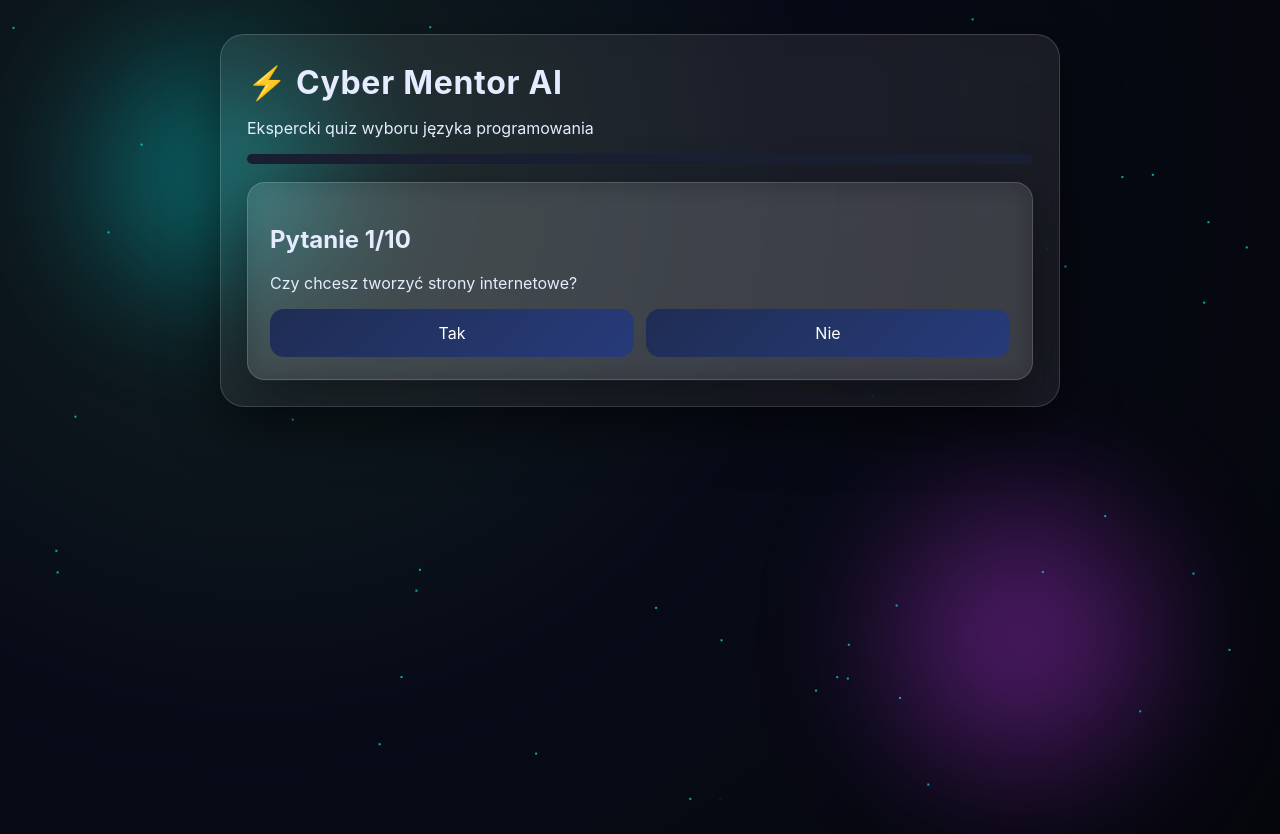
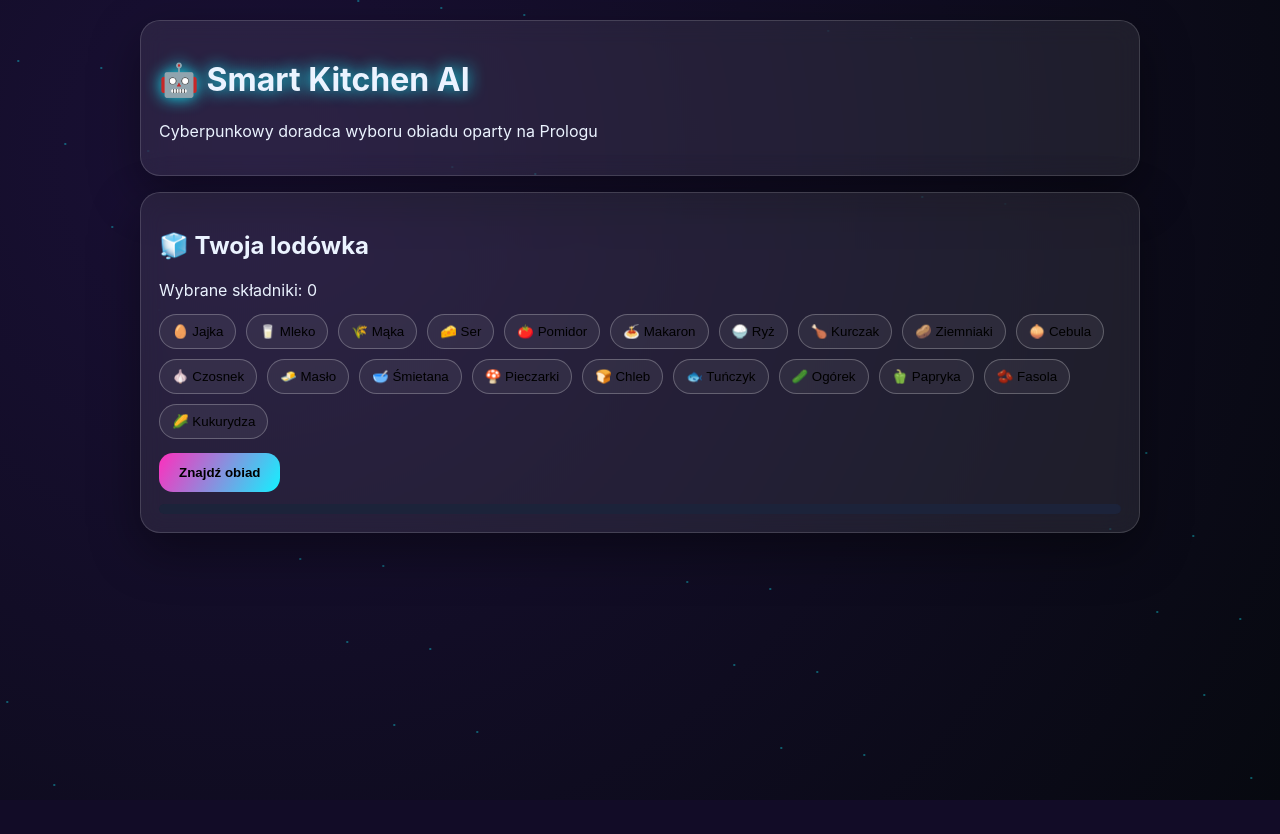
Before and after one commit to avtoZAZ/project_parydygmaty, a Flask app: page / in a window 1280 px wide. After the commit the page ends 800 px from the top, so only its background shows below. Run offline with Flask 3, Linux system fonts and the light colour scheme.

Commit message:
Create Smart Kitchen AI project with Prolog-based meal recommendations

```diff
--- a/app.py
+++ b/app.py
@@ -3,159 +3,156 @@ from __future__ import annotations
 import json
 import subprocess
 from dataclasses import dataclass
-from functools import reduce
 from pathlib import Path
-from typing import Dict, List
+from typing import Any
 
 from flask import Flask, jsonify, render_template, request
 
 BASE_DIR = Path(__file__).resolve().parent
-PROLOG_FILE = BASE_DIR / "expert.pl"
+PROLOG_FILE = BASE_DIR / "recipes.pl"
 
 app = Flask(__name__)
 
 
-@dataclass
-class Question:
-    key: str
-    text: str
-    feature: str
+@dataclass(frozen=True)
+class Ingredient:
+    name: str
+    label: str
+    emoji: str
 
 
 @dataclass
-class UserProfile:
-    answers: Dict[str, bool]
-
-    def selected_features(self, questions: List[Question]) -> List[str]:
-        # Funkcyjne przetwarzanie odpowiedzi (list comprehension)
-        return [q.feature for q in questions if self.answers.get(q.key, False)]
-
-    def score(self) -> float:
-        values = list(self.answers.values())
-        if not values:
-            return 0.0
-        # Funkcyjny reduce
-        total_yes = reduce(lambda acc, current: acc + (1 if current else 0), values, 0)
-        return round((total_yes / len(values)) * 100, 1)
+class Recipe:
+    slug: str
+    name: str
+    needed: list[str]
+    has: list[str]
+    missing: list[str]
+    match_percent: int
+    difficulty: str
+    prep_time: int
 
 
 @dataclass
 class Recommendation:
-    language: str
+    best: Recipe
+    alternatives: list[Recipe]
     reason: str
-    match_percent: float
-    reasons: List[str]
-    alternatives: List[Dict[str, object]]
-    ranking: List[Dict[str, object]]
 
 
-QUESTIONS = [
-    Question("web", "Czy chcesz tworzyć strony internetowe?", "web"),
-    Question("ai", "Czy interesuje Cię AI / data science?", "ai"),
-    Question("math", "Czy lubisz matematykę?", "math"),
-    Question("games", "Czy chcesz pisać gry?", "games"),
-    Question("simple", "Czy wolisz prostą składnię?", "simple"),
-    Question("mobile", "Czy interesują Cię aplikacje mobilne?", "mobile"),
-    Question("quick", "Czy chcesz szybko zobaczyć efekty?", "quick"),
-    Question("logic", "Czy lubisz logiczne myślenie?", "logic"),
-    Question("performance", "Czy zależy Ci na wysokiej wydajności?", "performance"),
-    Question("corporate", "Czy chcesz pracować w korporacji?", "corporate"),
+@dataclass
+class UserPantry:
+    ingredients: list[str]
+
+    def normalized(self) -> list[str]:
+        return sorted(set([x.strip().lower() for x in self.ingredients if x.strip()]))
+
+
+def prolog_query(goal: str) -> str:
+    cmd = ["swipl", "-q", "-s", str(PROLOG_FILE), "-g", f"{goal}, halt."]
+    result = subprocess.run(cmd, capture_output=True, text=True, check=False)
+    if result.returncode != 0:
+        raise RuntimeError(result.stderr.strip() or "Błąd SWI-Prolog")
+    lines = [line.strip() for line in result.stdout.splitlines() if line.strip()]
+    return lines[-1] if lines else ""
+
+
+def parse_list_atom(raw: str) -> list[str]:
+    cleaned = raw.strip().strip("[]")
+    if not cleaned:
+        return []
+    return [item.strip() for item in cleaned.split(",") if item.strip()]
+
+
+def get_recipes_for_pantry(user_ingredients: list[str]) -> list[Recipe]:
+    recipes = parse_list_atom(prolog_query("findall(D, przepis(D,_), Ds), writeln(Ds)"))
+    uterm = "[" + ",".join(user_ingredients) + "]"
+    rows: list[Recipe] = []
+
+    for recipe in recipes:
+        needed = parse_list_atom(prolog_query(f"skladniki_przepisu({recipe}, L), writeln(L)"))
+        has = parse_list_atom(prolog_query(f"pasujace_skladniki({recipe}, {uterm}, L), writeln(L)"))
+        missing = parse_list_atom(prolog_query(f"brakujace_skladniki({recipe}, {uterm}, L), writeln(L)"))
+        match_percent = int(prolog_query(f"procent_dopasowania({recipe}, {uterm}, P), writeln(P)"))
+        difficulty = prolog_query(f"trudnosc({recipe}, T), writeln(T)")
+        prep_time = int(prolog_query(f"czas({recipe}, C), writeln(C)"))
+        name = prolog_query(f"przepis({recipe}, N), writeln(N)")
+
+        rows.append(
+            Recipe(
+                slug=recipe,
+                name=name,
+                needed=needed,
+                has=has,
+                missing=missing,
+                match_percent=match_percent,
+                difficulty=difficulty,
+                prep_time=prep_time,
+            )
+        )
+
+    return sorted(rows, key=lambda r: (r.match_percent, -len(r.missing), -r.prep_time), reverse=True)
+
+
+def build_recommendation(recipes: list[Recipe]) -> Recommendation:
+    best = recipes[0]
+    alternatives = recipes[1:5]
+    reason = (
+        f"Wybrano {best.name}, bo ma najwyższe dopasowanie ({best.match_percent}%), "
+        f"niewiele braków ({len(best.missing)}) i czas przygotowania {best.prep_time} min."
+    )
+    return Recommendation(best=best, alternatives=alternatives, reason=reason)
+
+
+INGREDIENTS = [
+    Ingredient("jajka", "Jajka", "🥚"), Ingredient("mleko", "Mleko", "🥛"), Ingredient("maka", "Mąka", "🌾"),
+    Ingredient("ser", "Ser", "🧀"), Ingredient("pomidor", "Pomidor", "🍅"), Ingredient("makaron", "Makaron", "🍝"),
+    Ingredient("ryz", "Ryż", "🍚"), Ingredient("kurczak", "Kurczak", "🍗"), Ingredient("ziemniaki", "Ziemniaki", "🥔"),
+    Ingredient("cebula", "Cebula", "🧅"), Ingredient("czosnek", "Czosnek", "🧄"), Ingredient("maslo", "Masło", "🧈"),
+    Ingredient("smietana", "Śmietana", "🥣"), Ingredient("pieczarki", "Pieczarki", "🍄"), Ingredient("chleb", "Chleb", "🍞"),
+    Ingredient("tunczyk", "Tuńczyk", "🐟"), Ingredient("ogorek", "Ogórek", "🥒"), Ingredient("papryka", "Papryka", "🫑"),
+    Ingredient("fasola", "Fasola", "🫘"), Ingredient("kukurydza", "Kukurydza", "🌽"),
 ]
 
 
-def query_prolog(features: List[str]) -> List[Dict[str, object]]:
-    feature_term = "[" + ",".join(features) + "]"
-    goal = f"recommend_all({feature_term}, Results), writeln(Results), halt."
-    cmd = ["swipl", "-q", "-s", str(PROLOG_FILE), "-g", goal]
-    result = subprocess.run(cmd, capture_output=True, text=True, check=False)
-
-    if result.returncode != 0:
-        raise RuntimeError(
-            "Nie udało się uruchomić Prologa (SWI-Prolog). "
-            "Upewnij się, że 'swipl' jest zainstalowany.\n"
-            f"STDERR: {result.stderr.strip()}"
-        )
-
-    line = result.stdout.strip().splitlines()[-1] if result.stdout.strip() else "[]"
-    python_like = (
-        line.replace("[", "[")
-        .replace(")", ")")
-        .replace("'", '"')
-    )
-
-    # Parsowanie wyniku listy termów przez dedykowany endpoint JSON z Prologa
-    # Bezpieczniej: odpytać drugi cel, który zwraca JSON
-    json_goal = f"recommend_all_json({feature_term}, Json), writeln(Json), halt."
-    json_cmd = ["swipl", "-q", "-s", str(PROLOG_FILE), "-g", json_goal]
-    json_result = subprocess.run(json_cmd, capture_output=True, text=True, check=False)
-
-    if json_result.returncode != 0:
-        raise RuntimeError(f"Błąd przy odczycie JSON z Prologa: {json_result.stderr.strip()}")
-
-    json_payload = json_result.stdout.strip().splitlines()[-1] if json_result.stdout.strip() else "[]"
-    return json.loads(json_payload)
-
-
-def build_recommendation(raw: List[Dict[str, object]]) -> Recommendation:
-    if not raw:
-        return Recommendation(
-            language="Python",
-            reason="Domyślny wybór przy braku danych.",
-            match_percent=50.0,
-            reasons=["Uniwersalność", "Szybki start", "Duży ekosystem"],
-            alternatives=[],
-            ranking=[],
-        )
-
-    ranking = sorted(raw, key=lambda x: x["match_percent"], reverse=True)
-    best = ranking[0]
-    alternatives = ranking[1:4]
-
-    return Recommendation(
-        language=best["language"],
-        reason=best["justification"],
-        match_percent=best["match_percent"],
-        reasons=best["top_reasons"][:3],
-        alternatives=alternatives,
-        ranking=ranking[:6],
-    )
-
-
-@app.route("/")
-def index():
-    return render_template("index.html", questions=[q.__dict__ for q in QUESTIONS])
+@app.get("/")
+def index() -> str:
+    return render_template("index.html", ingredients=[i.__dict__ for i in INGREDIENTS])
 
 
 @app.post("/api/recommend")
-def recommend():
+def recommend() -> Any:
     payload = request.get_json(force=True)
-    answers = payload.get("answers", {})
+    pantry = UserPantry(payload.get("ingredients", []))
+    selected = pantry.normalized()
 
-    # Imperatywny przebieg sterowania + walidacja
-    normalized = {}
-    for q in QUESTIONS:
-        normalized[q.key] = bool(answers.get(q.key, False))
-
-    profile = UserProfile(normalized)
-    features = profile.selected_features(QUESTIONS)
+    if not selected:
+        return jsonify({"error": "Wybierz przynajmniej jeden składnik."}), 400
 
     try:
-        raw_results = query_prolog(features)
-    except RuntimeError as exc:
-        return jsonify({"error": str(exc)}), 500
+        recipe_rows = get_recipes_for_pantry(selected)
+    except Exception as exc:
+        return jsonify({"error": f"Błąd integracji z Prologiem: {exc}"}), 500
 
-    recommendation = build_recommendation(raw_results)
+    recommendation = build_recommendation(recipe_rows)
+
+    to_dict = lambda r: {
+        "slug": r.slug,
+        "name": r.name,
+        "needed": r.needed,
+        "has": r.has,
+        "missing": r.missing,
+        "match_percent": r.match_percent,
+        "difficulty": r.difficulty,
+        "prep_time": r.prep_time,
+    }
 
     return jsonify(
         {
-            "language": recommendation.language,
+            "selected": selected,
+            "best": to_dict(recommendation.best),
+            "alternatives": list(map(to_dict, recommendation.alternatives)),
             "reason": recommendation.reason,
-            "match_percent": recommendation.match_percent,
-            "reasons": recommendation.reasons,
-            "alternatives": recommendation.alternatives,
-            "ranking": recommendation.ranking,
-            "profile_energy": profile.score(),
-            "selected_features": features,
         }
     )
 
--- a/static/css/style.css
+++ /dev/null
@@ -1,28 +0,0 @@
-:root { --bg:#080b17; --glass:rgba(255,255,255,.08); --txt:#e6ecff; --acc:#00f5ff; --acc2:#cf3dff; }
-*{box-sizing:border-box;font-family:Inter,Segoe UI,sans-serif}
-body{margin:0;background:radial-gradient(circle at 20% 20%,#122 0%,var(--bg) 45%,#05060c 100%);color:var(--txt);min-height:100vh;overflow-x:hidden}
-#particles{position:fixed;inset:0;z-index:-2}
-.glow{position:fixed;border-radius:50%;filter:blur(70px);opacity:.35;z-index:-1}
-.glow-a{width:220px;height:220px;background:var(--acc);top:8%;left:8%}
-.glow-b{width:260px;height:260px;background:var(--acc2);bottom:4%;right:10%}
-.glass{backdrop-filter:blur(12px);border:1px solid rgba(255,255,255,.16);background:var(--glass);box-shadow:0 20px 60px rgba(0,0,0,.45)}
-.app-shell{max-width:840px;margin:34px auto;padding:26px;border-radius:24px;animation:fade .7s ease}
-h1{margin:.1rem 0;font-size:2rem;letter-spacing:.7px}
-.progress-wrap{height:10px;background:#1a2033;border-radius:999px;overflow:hidden;margin-top:12px}
-.progress{height:100%;width:0;background:linear-gradient(90deg,var(--acc),var(--acc2));transition:width .4s}
-.q-card{padding:22px;border-radius:18px;margin-top:18px;transform-style:preserve-3d;transition:.35s}
-.q-card:hover{transform:rotateX(3deg) rotateY(-2deg)}
-.answers{display:grid;grid-template-columns:1fr 1fr;gap:12px;margin-top:16px}
-button{border:none;padding:14px;border-radius:14px;font-size:1rem;cursor:pointer;color:#fff;background:linear-gradient(135deg,#1f2d54,#273b7a);transition:.25s}
-button:hover{transform:translateY(-2px);box-shadow:0 0 18px rgba(0,245,255,.45)}
-.hidden{display:none}
-#analysis{text-align:center;padding:40px}
-.scanner{height:4px;margin:20px auto;width:220px;background:linear-gradient(90deg,transparent,var(--acc),transparent);animation:scan 1.2s infinite}
-.result-card{padding:24px;border-radius:18px;margin-top:10px}
-.badge{font-size:2rem;font-weight:700;text-shadow:0 0 20px var(--acc)}
-.alt-grid{display:grid;grid-template-columns:repeat(auto-fit,minmax(140px,1fr));gap:12px;margin-top:18px}
-.alt{padding:12px;border-radius:12px;background:rgba(255,255,255,.05)}
-canvas#chart{margin-top:20px;background:rgba(255,255,255,.04);border-radius:14px;padding:10px}
-@keyframes scan {0%{transform:translateX(-40px)}50%{transform:translateX(40px)}100%{transform:translateX(-40px)}}
-@keyframes fade{from{opacity:0;transform:translateY(12px)}to{opacity:1;transform:translateY(0)}}
-@media (max-width:650px){.answers{grid-template-columns:1fr}}
--- a/static/js/app.js
+++ /dev/null
@@ -1,79 +0,0 @@
-const quiz = document.getElementById('quiz');
-const resultEl = document.getElementById('result');
-const analysisEl = document.getElementById('analysis');
-const progressEl = document.getElementById('progress');
-
-let idx = 0;
-const answers = {};
-
-function renderQuestion() {
-  const q = window.QUESTIONS[idx];
-  progressEl.style.width = `${(idx / window.QUESTIONS.length) * 100}%`;
-  quiz.innerHTML = `
-    <div class="q-card glass">
-      <h2>Pytanie ${idx + 1}/${window.QUESTIONS.length}</h2>
-      <p>${q.text}</p>
-      <div class="answers">
-        <button onclick="selectAnswer(true)">Tak</button>
-        <button onclick="selectAnswer(false)">Nie</button>
-      </div>
-    </div>`;
-}
-
-window.selectAnswer = (val) => {
-  answers[window.QUESTIONS[idx].key] = val;
-  idx += 1;
-  if (idx < window.QUESTIONS.length) renderQuestion();
-  else submitQuiz();
-};
-
-async function submitQuiz() {
-  quiz.classList.add('hidden');
-  analysisEl.classList.remove('hidden');
-  await new Promise(r => setTimeout(r, 2200));
-  const res = await fetch('/api/recommend', {
-    method: 'POST',
-    headers: { 'Content-Type': 'application/json' },
-    body: JSON.stringify({ answers })
-  });
-  const data = await res.json();
-  analysisEl.classList.add('hidden');
-
-  if (!res.ok) {
-    resultEl.classList.remove('hidden');
-    resultEl.innerHTML = `<div class='result-card glass'><h2>Błąd</h2><p>${data.error}</p></div>`;
-    return;
-  }
-
-  progressEl.style.width = '100%';
-  resultEl.classList.remove('hidden');
-  resultEl.innerHTML = `
-    <div class="result-card glass">
-      <div class="badge">🏆 ${data.language.toUpperCase()} (${data.match_percent}%)</div>
-      <p>${data.reason}</p>
-      <h3>3 powody wyboru:</h3>
-      <ul>${data.reasons.map(r=>`<li>${r}</li>`).join('')}</ul>
-      <h3>Alternatywy:</h3>
-      <div class="alt-grid">${data.alternatives.map(a=>`<div class='alt'>${a.language}<br><strong>${a.match_percent}%</strong></div>`).join('')}</div>
-      <canvas id="chart" height="120"></canvas>
-      <button onclick="location.reload()">Zacznij ponownie</button>
-    </div>`;
-
-  const labels = data.ranking.map(x => x.language);
-  const points = data.ranking.map(x => x.match_percent);
-  new Chart(document.getElementById('chart'), {
-    type: 'bar',
-    data: { labels, datasets: [{ label: 'Dopasowanie %', data: points, borderWidth: 1 }] },
-    options: { plugins: { legend: { labels: { color: '#e6ecff' } } }, scales: { x:{ticks:{color:'#e6ecff'}}, y:{ticks:{color:'#e6ecff'}} } }
-  });
-}
-
-(function particles(){
-  const c = document.getElementById('particles'); const ctx = c.getContext('2d');
-  let w,h,pts=[]; const n=55;
-  function resize(){w=c.width=innerWidth;h=c.height=innerHeight;}resize();addEventListener('resize',resize);
-  pts=[...Array(n)].map(()=>({x:Math.random()*w,y:Math.random()*h,vx:(Math.random()-.5)*.5,vy:(Math.random()-.5)*.5}));
-  function draw(){ctx.clearRect(0,0,w,h);pts.forEach(p=>{p.x+=p.vx;p.y+=p.vy;if(p.x<0||p.x>w)p.vx*=-1;if(p.y<0||p.y>h)p.vy*=-1;ctx.fillStyle='rgba(0,245,255,.7)';ctx.fillRect(p.x,p.y,2,2);});requestAnimationFrame(draw);}draw();
-})();
-
-renderQuestion();
--- /dev/null
+++ b/static/script.js
@@ -0,0 +1,62 @@
+const chipsEl = document.getElementById('chips');
+const counterEl = document.getElementById('counter');
+const findBtn = document.getElementById('findBtn');
+const progressEl = document.getElementById('progress');
+const loaderEl = document.getElementById('loader');
+const resultEl = document.getElementById('result');
+
+const selected = new Set();
+
+window.INGREDIENTS.forEach(item => {
+  const chip = document.createElement('button');
+  chip.className = 'chip';
+  chip.innerText = `${item.emoji} ${item.label}`;
+  chip.onclick = () => {
+    selected.has(item.name) ? selected.delete(item.name) : selected.add(item.name);
+    chip.classList.toggle('active');
+    counterEl.innerText = selected.size;
+  };
+  chipsEl.appendChild(chip);
+});
+
+findBtn.onclick = async () => {
+  resultEl.classList.add('hidden');
+  loaderEl.classList.remove('hidden');
+  progressEl.style.width = '15%';
+  await new Promise(r => setTimeout(r, 350));
+  progressEl.style.width = '55%';
+
+  const res = await fetch('/api/recommend', {
+    method: 'POST', headers: {'Content-Type': 'application/json'},
+    body: JSON.stringify({ingredients: [...selected]})
+  });
+  const data = await res.json();
+
+  progressEl.style.width = '100%';
+  loaderEl.classList.add('hidden');
+  resultEl.classList.remove('hidden');
+
+  if (!res.ok) {
+    resultEl.innerHTML = `<div class="glass"><h3>Błąd</h3><p>${data.error}</p></div>`;
+    return;
+  }
+
+  const b = data.best;
+  resultEl.innerHTML = `
+  <article class="glass result-card">
+    <div class="best">${b.name}</div>
+    <div class="ring" style="--p:${b.match_percent * 3.6}deg"><span>${b.match_percent}%</span></div>
+    <p><strong>Czas:</strong> ${b.prep_time} min | <strong>Trudność:</strong> ${b.difficulty}</p>
+    <p>${data.reason}</p>
+    <h4>Masz już:</h4><div class="list">${b.has.map(x=>`<span class="chip ok">${x}</span>`).join('')}</div>
+    <h4>Brakuje:</h4><div class="list">${b.missing.map(x=>`<span class="chip bad">${x}</span>`).join('') || '<span class="chip ok">Nic 🎉</span>'}</div>
+    <h4>Alternatywy:</h4>
+    <div class="alt-grid">${data.alternatives.map((a,i)=>`<div class="alt" style="animation-delay:${i*120}ms">${a.name}<br><b>${a.match_percent}%</b></div>`).join('')}</div>
+  </article>`;
+};
+
+(function grid() {
+  const c = document.getElementById('bg-grid'), x = c.getContext('2d');
+  let w,h,t=0; const rs=()=>{w=c.width=innerWidth;h=c.height=innerHeight}; rs(); addEventListener('resize',rs);
+  (function a(){t+=.01;x.clearRect(0,0,w,h);for(let i=0;i<60;i++){const px=(i*47+t*90)%w;x.fillStyle='rgba(19,241,255,.35)';x.fillRect(px,(i*83)%h,2,2);}requestAnimationFrame(a)})();
+})();
--- /dev/null
+++ b/static/style.css
@@ -0,0 +1,19 @@
+:root{--bg:#070910;--glass:rgba(255,255,255,.08);--txt:#ebf3ff;--neon:#13f1ff;--pink:#ff2ebd;--ok:#3ddf78;--bad:#ff5d6c}
+*{box-sizing:border-box}body{margin:0;color:var(--txt);font-family:Inter,system-ui;background:radial-gradient(circle at 20% 20%,#1a1036, var(--bg));min-height:100vh}
+#bg-grid{position:fixed;inset:0;z-index:-1}
+.app{max-width:1040px;margin:auto;padding:20px;display:grid;gap:16px}
+.glass{backdrop-filter:blur(12px);border:1px solid rgba(255,255,255,.15);background:var(--glass);border-radius:20px;padding:18px;box-shadow:0 18px 50px rgba(0,0,0,.4)}
+.hero h1{font-size:2rem;text-shadow:0 0 16px var(--neon)}
+.chips{display:flex;flex-wrap:wrap;gap:10px;margin:14px 0}
+.chip{border:1px solid rgba(255,255,255,.25);padding:9px 12px;border-radius:999px;cursor:pointer;transition:.2s;background:rgba(255,255,255,.06)}
+.chip:hover{transform:translateY(-2px)}
+.chip.active{background:linear-gradient(120deg,var(--neon),var(--pink));color:#00111a;box-shadow:0 0 18px var(--neon)}
+#findBtn{border:none;padding:12px 20px;border-radius:14px;cursor:pointer;background:linear-gradient(120deg,var(--pink),var(--neon));font-weight:700}
+.progress-wrap{height:10px;background:#1c233a;border-radius:999px;margin-top:12px;overflow:hidden}#progress{height:100%;width:0;background:linear-gradient(90deg,var(--neon),var(--pink));transition:width .3s}
+.hidden{display:none}
+.result-card{animation:fade .6s ease}
+.best{font-size:2rem;color:var(--neon);text-shadow:0 0 20px var(--neon)}
+.ring{width:120px;height:120px;border-radius:50%;display:grid;place-items:center;background:conic-gradient(var(--neon) var(--p),#28324a 0);margin:10px 0}.ring span{background:#0d1425;width:86px;height:86px;border-radius:50%;display:grid;place-items:center}
+.list{display:flex;flex-wrap:wrap;gap:8px}.ok{background:rgba(61,223,120,.2);border:1px solid var(--ok)}.bad{background:rgba(255,93,108,.2);border:1px solid var(--bad)}
+.alt-grid{display:grid;grid-template-columns:repeat(auto-fit,minmax(180px,1fr));gap:10px}.alt{padding:10px;border-radius:12px;background:rgba(255,255,255,.05);opacity:0;transform:translateY(10px);animation:stagger .5s forwards}
+@keyframes fade{from{opacity:0;transform:translateY(10px)}to{opacity:1;transform:none}}@keyframes stagger{to{opacity:1;transform:none}}
--- a/templates/index.html
+++ b/templates/index.html
@@ -1,37 +1,36 @@
-<!DOCTYPE html>
+<!doctype html>
 <html lang="pl">
 <head>
-  <meta charset="UTF-8" />
-  <meta name="viewport" content="width=device-width, initial-scale=1.0" />
-  <title>Cyber Mentor AI - Jaki język wybrać?</title>
-  <link rel="stylesheet" href="{{ url_for('static', filename='css/style.css') }}" />
-  <script src="https://cdn.jsdelivr.net/npm/chart.js"></script>
+  <meta charset="UTF-8"/>
+  <meta name="viewport" content="width=device-width,initial-scale=1"/>
+  <title>Smart Kitchen AI</title>
+  <link rel="stylesheet" href="{{ url_for('static', filename='style.css') }}"/>
 </head>
 <body>
-  <canvas id="particles"></canvas>
-  <div class="glow glow-a"></div><div class="glow glow-b"></div>
+<canvas id="bg-grid"></canvas>
+<div class="app">
+  <header class="hero glass">
+    <h1>🤖 Smart Kitchen AI</h1>
+    <p>Cyberpunkowy doradca wyboru obiadu oparty na Prologu</p>
+  </header>
 
-  <main class="app-shell glass">
-    <header>
-      <h1>⚡ Cyber Mentor AI</h1>
-      <p>Ekspercki quiz wyboru języka programowania</p>
-      <div class="progress-wrap"><div id="progress" class="progress"></div></div>
-    </header>
+  <section class="glass fridge">
+    <h2>🧊 Twoja lodówka</h2>
+    <div class="counter">Wybrane składniki: <span id="counter">0</span></div>
+    <div id="chips" class="chips"></div>
+    <button id="findBtn">Znajdź obiad</button>
+    <div class="progress-wrap"><div id="progress"></div></div>
+  </section>
 
-    <section id="quiz"></section>
+  <section id="loader" class="glass hidden">
+    <h3>Skanuję składniki...</h3>
+    <p>Analizuję przepisy w Prologu...</p>
+    <p>Szukam najlepszego obiadu...</p>
+  </section>
 
-    <section id="analysis" class="hidden">
-      <div class="scanner"></div>
-      <h2>Scanning profile...</h2>
-      <p>Analiza preferencji przez silnik Prolog</p>
-    </section>
-
-    <section id="result" class="hidden"></section>
-  </main>
-
-  <script>
-    window.QUESTIONS = {{ questions|tojson }};
-  </script>
-  <script src="{{ url_for('static', filename='js/app.js') }}"></script>
+  <section id="result" class="hidden"></section>
+</div>
+<script>window.INGREDIENTS={{ ingredients|tojson }};</script>
+<script src="{{ url_for('static', filename='script.js') }}"></script>
 </body>
 </html>
```
Also changed, not shown: PRESENTATION_NOTES.md (+31 -16 lines), data/sample_answers.json (deleted, +0 -14 lines), README.md, 2 other files.
